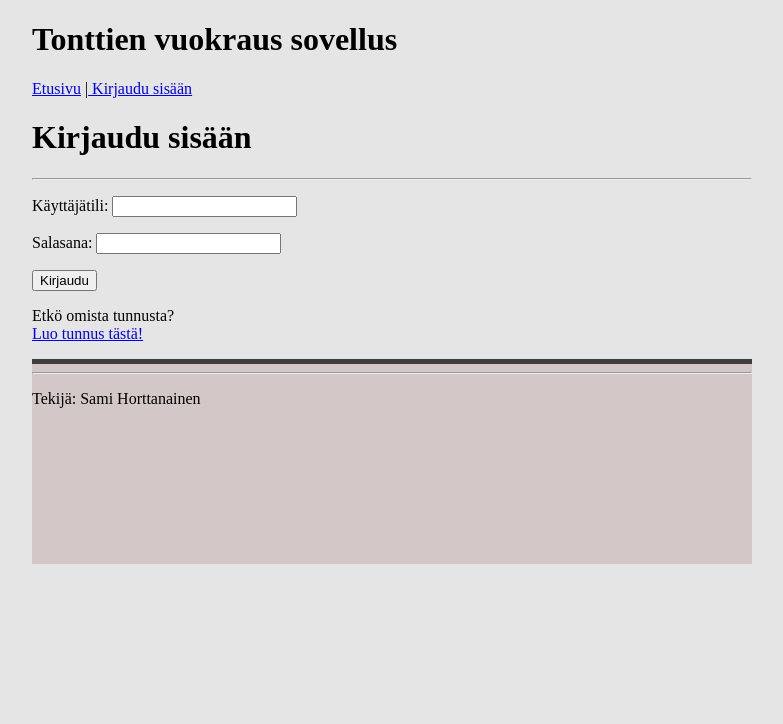
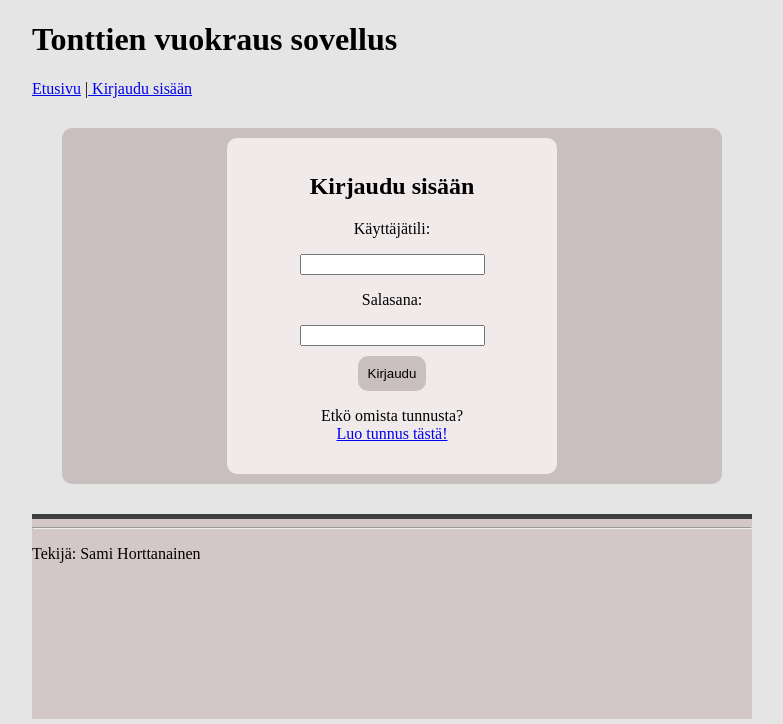
Before and after one commit to HorttanainenSami/Tietokantasovellus_2021, a Flask app: page /login in a window 1280 px wide. Shown: the top 724 px of the page, without its empty margins (248-1031 px from the left). Run offline with Flask 2, Linux system fonts and the light colour scheme.

Commit message:
Add better lookign forms

```diff
--- /dev/null
+++ b/static/css/form.css
@@ -0,0 +1,28 @@
+.form-container{
+  margin:30px;
+  background-color: #cabfbf;
+  border-radius: 10px;
+  padding: 10px;
+  text-align: center;
+}
+.form-container>form{
+  margin-left: auto;
+  margin-right: auto;
+  padding:15px;
+  background-color: #f0eaea;
+  border-radius:10px;
+  width: 300px;
+  position: relative;
+}
+.form-button{
+  background-color: #cabfbf;
+  border:0;
+  padding: 10px;
+  border-radius: 10px;
+  text-align: center;
+  margin-top: 10px;
+}
+.form-button:hover{
+  box-shadow: 0 8px 16px 0 rgba(0,0,0,0.2);
+  background-color: #b4aaaa;
+}
--- a/templates/login.html
+++ b/templates/login.html
@@ -1,18 +1,25 @@
 {% extends "layout.html" %}
 {% block title %} Kirjaudu sisään {% endblock %}
 {% block content %}
-<body>
-  <h1> Kirjaudu sisään </h1>
-  <hr>
+<link rel = 'stylesheet' href = '/static/css/form.css'>
+
+<div class='form-container'>
+
   <form action="/login/check" method="POST">
-    <p> Käyttäjätili:
-    <input type= "text" name ="username"></p>
-    <p> Salasana:
-    <input type= "password" name = "password"></p>
-    <input type = "submit" value = "Kirjaudu">
+    <h2> Kirjaudu sisään </h2>
+
+    <p> Käyttäjätili: </p>
+    <input type= "text" name ="username">
+    <p> Salasana:</p>
+    <input type= "password" name = "password">
+    <br>
+    <input class = 'form-button' type = "submit" value = "Kirjaudu">
+
+    <div>
+      <p> Etkö omista tunnusta?<br>
+      <a href="/signin"> Luo tunnus tästä! </a></p>
+    </div>
   </form>
-  <p> Etkö omista tunnusta?<br>
-  <a href="/signin"> Luo tunnus tästä! </a></p>
 
-</body>
+</div>
 {% endblock %}
--- a/templates/signin.html
+++ b/templates/signin.html
@@ -13,4 +13,9 @@
   </from>
 
 </body>
+  <script>
+    function check(form){
+
+    }
+  </script>
 {% endblock %}
```
